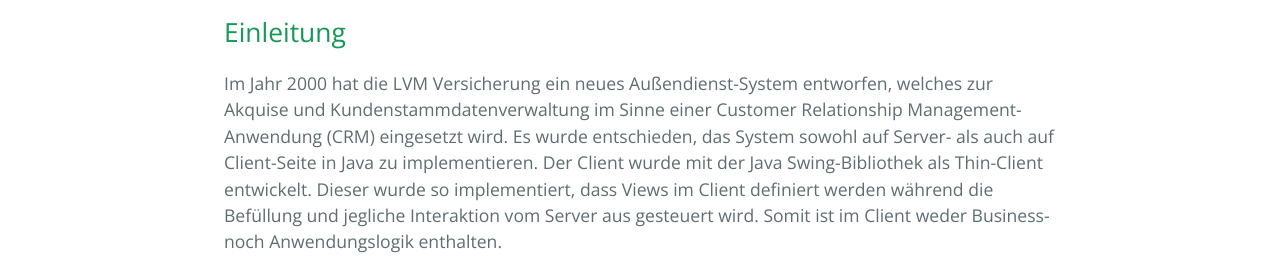
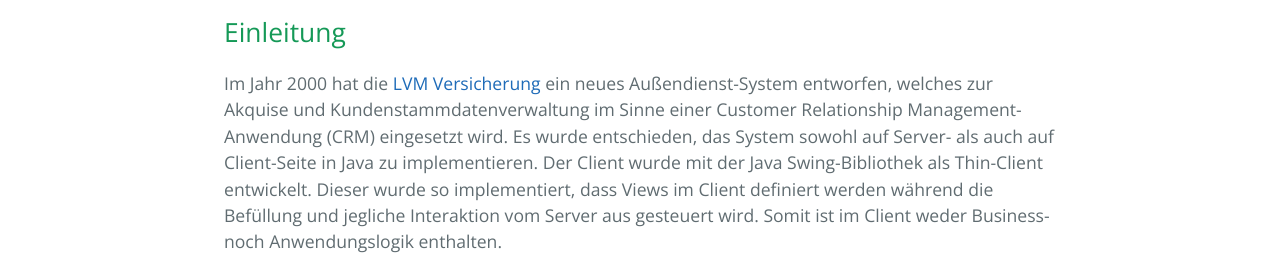
Before and after one commit to LVM-IT/lvm-it.github.io, a plain HTML site: page index_de.html in a window 1280 px wide. Shown: the part 542-800 px from the top of the page. Drawn offline with nearby package versions, Linux system fonts and the light colour scheme; some packages are replaced by stand-ins of ours; a script that the page names is missing.

Commit message:
Update index_de.html

```diff
--- a/index_de.html
+++ b/index_de.html
@@ -25,7 +25,7 @@
 <h2>
 <a id="einleitung" class="anchor" href="#einleitung" aria-hidden="true"><span aria-hidden="true" class="octicon octicon-link"></span></a>Einleitung</h2>
 
-<p>Im Jahr 2000 hat die LVM Versicherung ein neues Außendienst-System entworfen, welches zur Akquise und Kundenstammdatenverwaltung im Sinne einer Customer Relationship Management-Anwendung (CRM) eingesetzt wird. Es wurde entschieden, das System sowohl auf Server- als auch auf Client-Seite in Java zu implementieren. Der Client wurde mit der Java Swing-Bibliothek als Thin-Client entwickelt. Dieser wurde so implementiert, dass Views im Client definiert werden während die Befüllung und jegliche Interaktion vom Server aus gesteuert wird. Somit ist im Client weder Business- noch Anwendungslogik enthalten.</p>
+<p>Im Jahr 2000 hat die <a href="http://www.lvm.de">LVM Versicherung</a> ein neues Außendienst-System entworfen, welches zur Akquise und Kundenstammdatenverwaltung im Sinne einer Customer Relationship Management-Anwendung (CRM) eingesetzt wird. Es wurde entschieden, das System sowohl auf Server- als auch auf Client-Seite in Java zu implementieren. Der Client wurde mit der Java Swing-Bibliothek als Thin-Client entwickelt. Dieser wurde so implementiert, dass Views im Client definiert werden während die Befüllung und jegliche Interaktion vom Server aus gesteuert wird. Somit ist im Client weder Business- noch Anwendungslogik enthalten.</p>
 
 <p>Die einzelnen Anwendungen in dem System (z.B. Produkt-Anwendung und Inkasso-Anwendung) sind dabei über die Oberfläche sowie über Backend-Aufrufe miteinander verknüpft. Dieses System wird aktuell als Monolith freigegeben und erzeugt dadurch starke Abhängigkeiten zwischen den Entwicklungsteams. Die Fachlogik aus dem System wird in REST- und asynchronen (Batch sowie Einzelsatz) Anwendungen wiederverwendet.</p>
 
```
